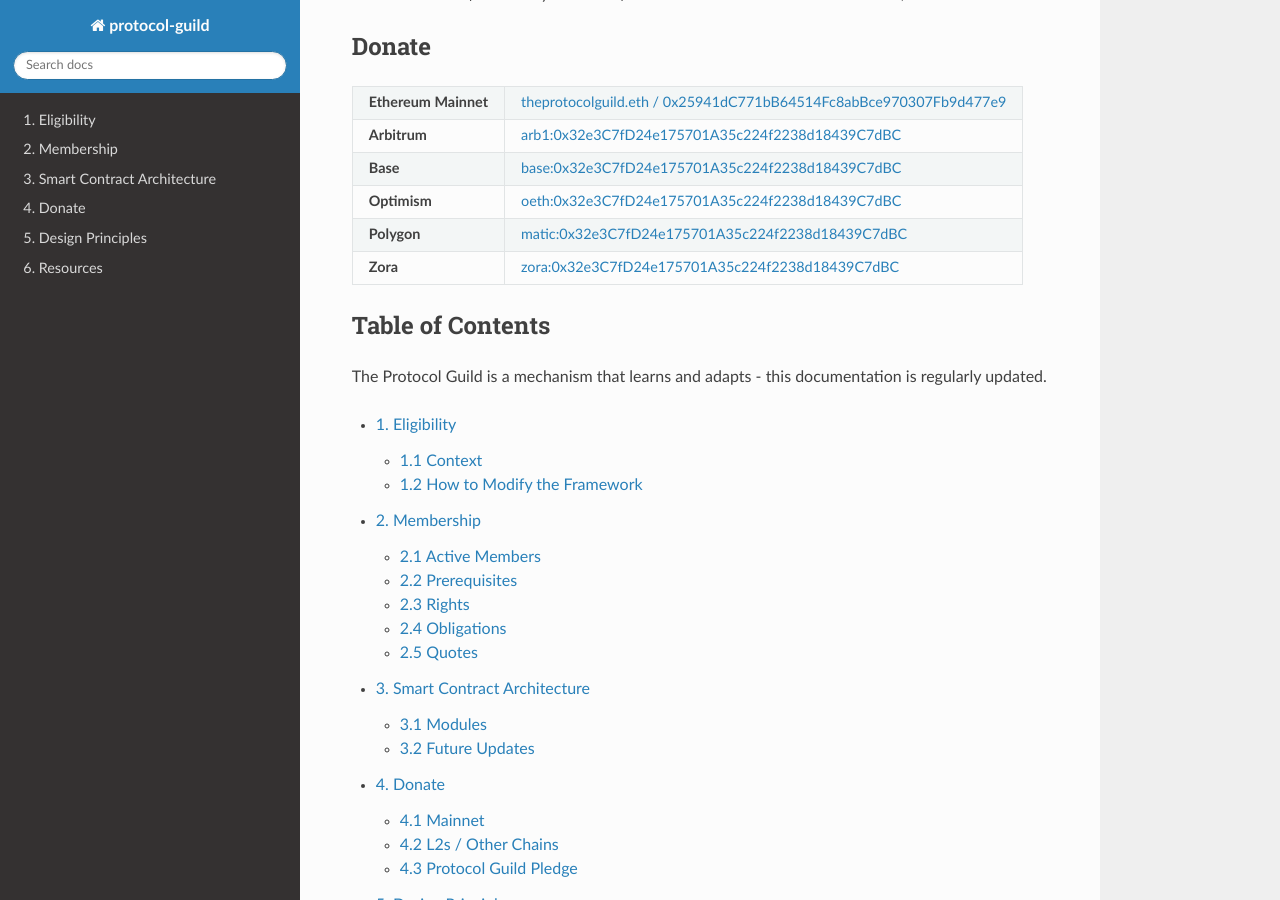
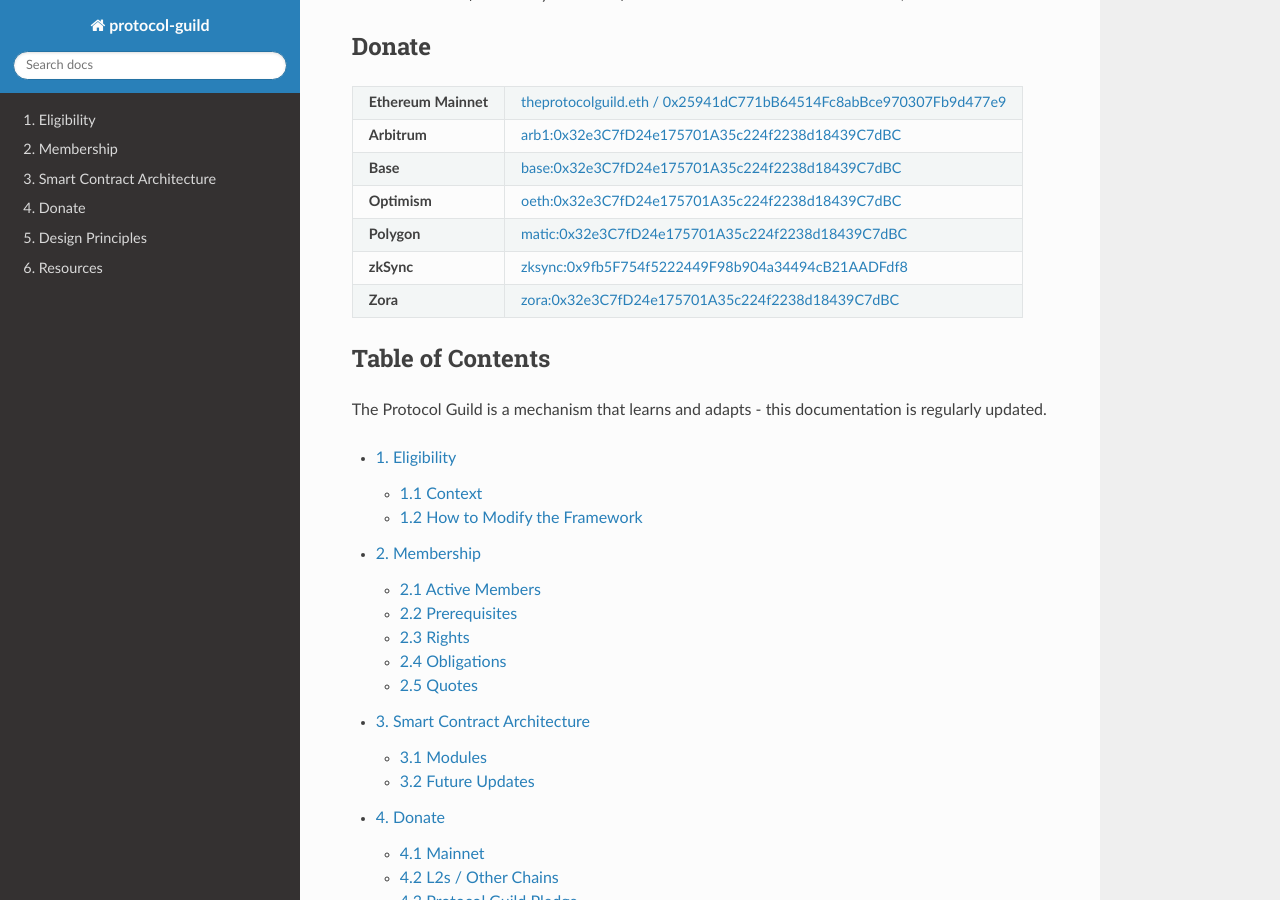
Before and after one commit to protocolguild/documentation, a Sphinx documentation site: the page built from docs/index.rst, in a window 1280 px wide and 900 px high, scrolled down 706 px. Built offline with Sphinx 7.4.7 and the Read the Docs theme 2.0.0, drawn with Linux system fonts in a browser that asks for light colours.

Commit message:
Add zkSync address to homepage

```diff
--- a/docs/index.rst
+++ b/docs/index.rst
@@ -28,6 +28,8 @@
 +----------------------+----------------------------------------------------------------------+
 | **Polygon**          | `matic:0x32e3C7fD24e175701A35c224f2238d18439C7dBC`_                  |
 +----------------------+----------------------------------------------------------------------+
+| **zkSync**           | `zksync:0x9fb5F754f5222449F98b904a34494cB21AADFdf8`_                 |
++----------------------+----------------------------------------------------------------------+
 | **Zora**             | `zora:0x32e3C7fD24e175701A35c224f2238d18439C7dBC`_                   |
 +----------------------+----------------------------------------------------------------------+
 
@@ -36,6 +38,7 @@
 .. _base:0x32e3C7fD24e175701A35c224f2238d18439C7dBC: https://app.safe.global/balances?safe=base:0x32e3C7fD24e175701A35c224f2238d18439C7dBC
 .. _oeth:0x32e3C7fD24e175701A35c224f2238d18439C7dBC: https://app.safe.global/balances?safe=oeth:0x32e3C7fD24e175701A35c224f2238d18439C7dBC
 .. _matic:0x32e3C7fD24e175701A35c224f2238d18439C7dBC: https://app.safe.global/balances?safe=matic:0x32e3C7fD24e175701A35c224f2238d18439C7dBC
+.. _zksync:0x9fb5F754f5222449F98b904a34494cB21AADFdf8: https://app.safe.global/balances?safe=zksync:0x9fb5F754f5222449F98b904a34494cB21AADFdf8
 .. _zora:0x32e3C7fD24e175701A35c224f2238d18439C7dBC: https://safe.optimism.io/balances?safe=zora:0x32e3C7fD24e175701A35c224f2238d18439C7dBC
 
 Table of Contents
```
